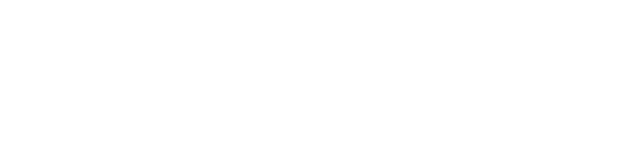
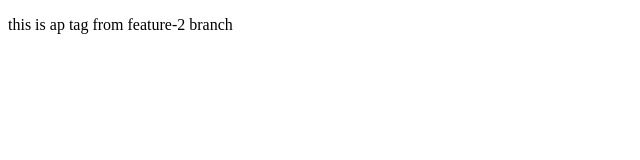
Before and after one commit to KakhiKhutchua/git-day-2, a plain HTML site: page index.html in a window 1280 px wide. Shown: the whole page, without its empty margins (0-640 px from the left). Drawn offline with Linux system fonts and the light colour scheme.

Commit message:
made changes on feature-2

```diff
--- a/index.html
+++ b/index.html
@@ -8,3 +8,4 @@
   </head>
   <body></body>
 </html>
+<p>this is ap tag from feature-2 branch</p>
```
